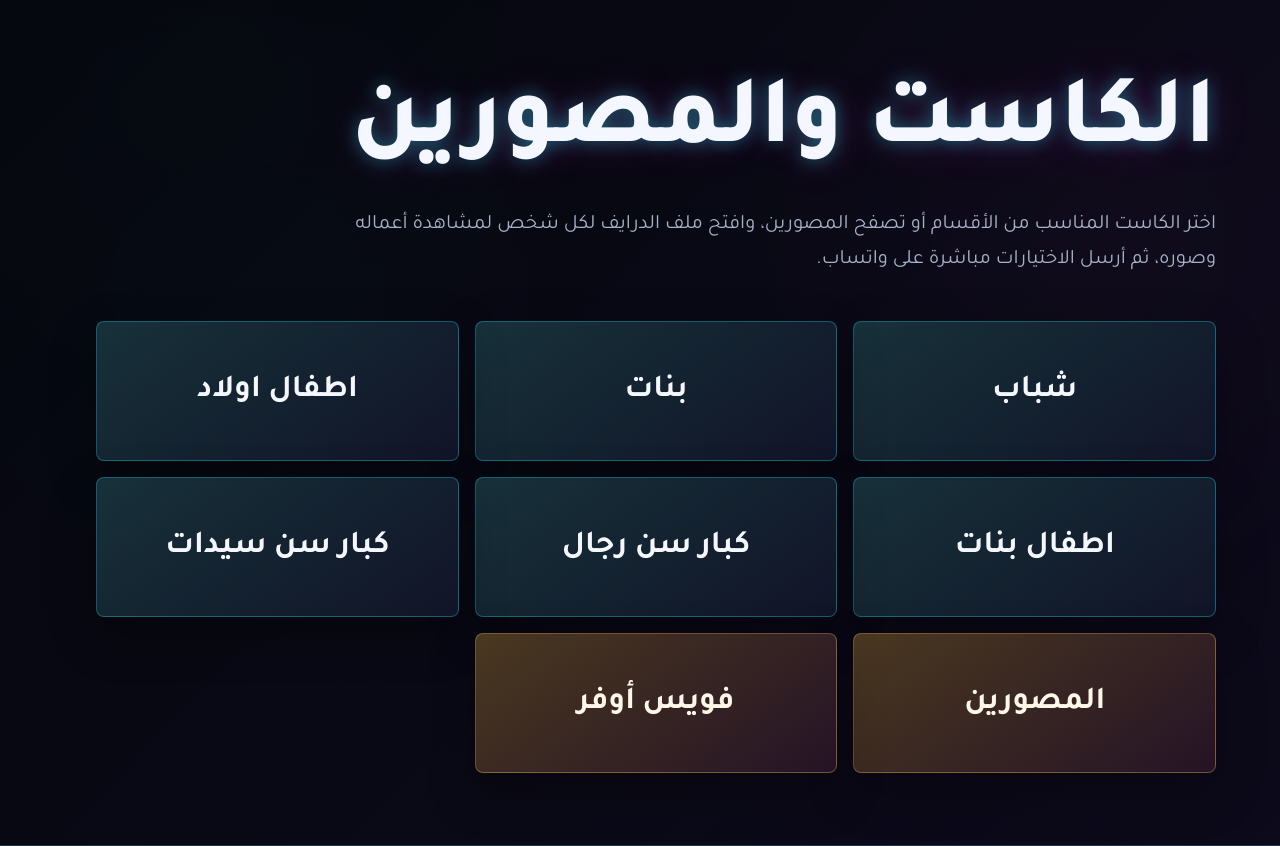
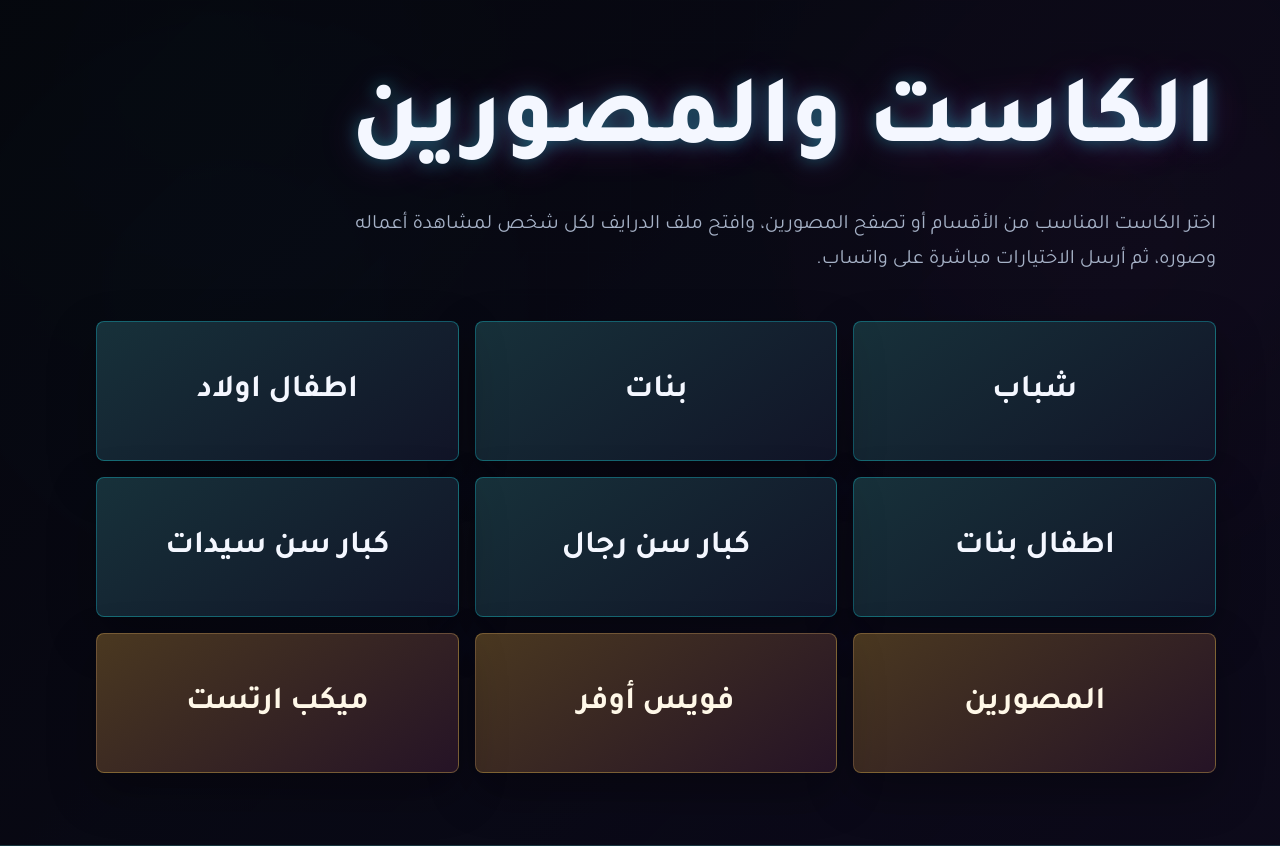
Before and after one commit to anas3719/cast, a plain HTML site: page cast.html in a window 1280 px wide. Drawn offline with Linux system fonts and the light colour scheme.

Commit message:
Add makeup artists service section

```diff
--- a/cast-categories.js
+++ b/cast-categories.js
@@ -78,5 +78,15 @@ window.castCategories = [
     profileType: "simple",
     selectable: true,
     colors: {"start":"#4a3820","end":"#251326","border":"#ffce60","text":"#fff8e8"},
+  },
+  {
+    key: "makeup-artists",
+    label: "ميكب ارتست",
+    group: "ميكب ارتست",
+    href: "cast-category.html?category=makeup-artists",
+    source: "cast",
+    profileType: "simple",
+    selectable: true,
+    colors: {"start":"#4a3820","end":"#251326","border":"#ffce60","text":"#fff8e8"},
   }
 ];
--- a/cast.html
+++ b/cast.html
@@ -44,9 +44,9 @@
       </section>
     </main>
 
-    <script src="cast-categories.js?v=20260824-005901"></script>
+    <script src="cast-categories.js?v=20260824-154500"></script>
     <script src="cast-data.js?v=20260824-005901"></script>
     <script src="photographers-data.js?v=20260824-005901"></script>
-    <script src="cast.js?v=20260824-005901"></script>
+    <script src="cast.js?v=20260824-154500"></script>
   </body>
 </html>
--- a/cast.js
+++ b/cast.js
@@ -20,6 +20,8 @@ const fallbackCategories = [
   { key: "seniorMen", label: "كبار سن رجال", group: "كبار سن", href: "cast-senior-men.html", source: "cast", profileType: "full", selectable: true },
   { key: "seniorWomen", label: "كبار سن سيدات", group: "كبار سن", href: "cast-senior-women.html", source: "cast", profileType: "full", selectable: true },
   { key: "photographers", label: "المصورين", group: "المصورين", href: "photographers.html", source: "photographers", profileType: "simple", selectable: false },
+  { key: "section-mska721r", label: "فويس أوفر", group: "فويس أوفر", href: "cast-category.html?category=section-mska721r", source: "cast", profileType: "simple", selectable: true },
+  { key: "makeup-artists", label: "ميكب ارتست", group: "ميكب ارتست", href: "cast-category.html?category=makeup-artists", source: "cast", profileType: "simple", selectable: true },
 ];
 
 const defaultColors = {
```
Also changed, not shown: cast-admin.html (+1 -1 lines), cast-boys.html (+2 -2 lines), cast-category.html (+2 -2 lines), cast-girls.html (+2 -2 lines), cast-men.html (+2 -2 lines), cast-senior-men.html (+2 -2 lines), cast-senior-women.html (+2 -2 lines), cast-women.html (+2 -2 lines), index.html (+2 -2 lines), photographers.html (+1 -1 lines).
